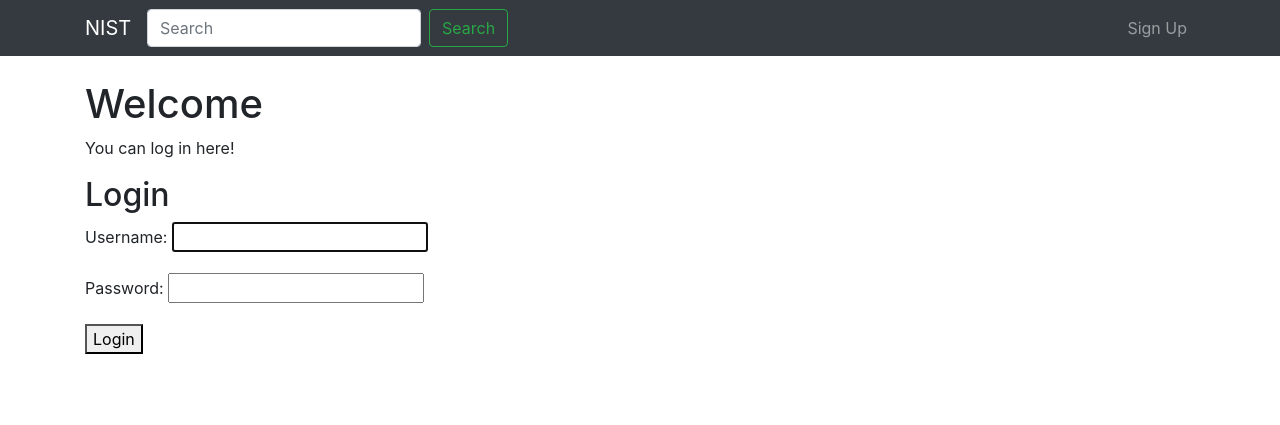
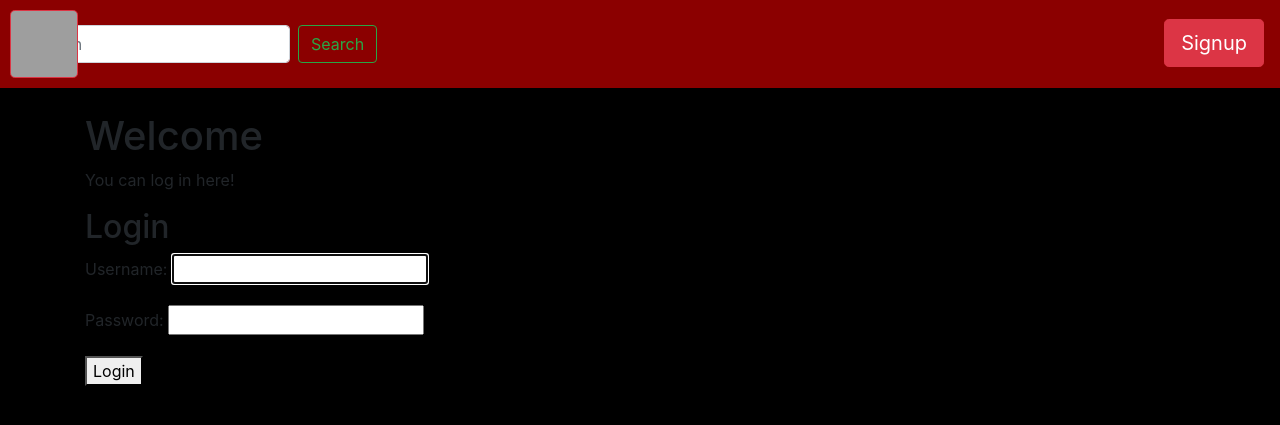
Before and after one commit to NicolaBottura/GamingSocialNetwork_NIST, a Django app: page /profiles/login/ in a window 1280 px wide. Shown: the top 425 px of the page. Run offline with Django 3.2, Linux system fonts and the light colour scheme; parts of the project's set-up code (start-up, migrations or seed data) failed here and were passed over; some libraries are stand-ins or nearby versions; grey boxes are pictures that could not be loaded.

Commit message:
templates base da aggiornare 2

```diff
--- a/home/templates/home/home.html
+++ b/home/templates/home/home.html
@@ -6,7 +6,7 @@
 
 
 {% block body %}
-<div class="container jumbotron jumbotron-liquid jumbo_mod" style="background-color: #770000; max-width: 1500px">
+<div class="container jumbotron jumbotron-liquid jumbo_mod" style="background-color: #770000; max-width: 1300px">
 <div class="row">
     <div class="col-lg-10" style="word-wrap:break-word;">
         <h2>Home</h2>
@@ -21,7 +21,7 @@
 
         <h2>{{ text }}</h2>
         {% for post in posts %}
-            <h1>{{ post.post }}</h1>
+            <h1 style="text-color: #FFFFFF">{{ post.post }}</h1>
             <p>Posted by <a href="{% url 'profiles:view_profile_with_pk' pk=post.user.pk%}">{{ post.user.get_full_name}}</a> on {{ post.created }}</p>
         {% endfor %}
     </div>
--- a/templates/base.html
+++ b/templates/base.html
@@ -1,11 +1,17 @@
-<html lang="en">
+<!DOCTYPE html>
+<html lang="en" xmlns="http://www.w3.org/1999/html">
 
+
+{% block extra_js %}
+
+{% endblock extra_js %}
 <head>
     <meta charset="UTF-8">
     <meta name="viewport" content="width=device-width, initial-scale=1, shrink-to-fit=no">
 
-    <link rel="stylesheet" type="text/css" href= "static/css/home.css"/>
-    <link rel="stylesheet" type="text/css" href= "static/css/modifier.css"/>
+    {% load static %}
+    <link rel="stylesheet" type="text/css" href= "{% static 'css/home.css' %}"/>
+    <link rel="stylesheet" type="text/css" href= "{% static 'css/modifier.css' %}"/>
 
     <link rel="stylesheet" type="text/css" href="https://use.fontawesome.com/releases/v5.5.0/css/all.css" integrity="sha384-B4dIYHKNBt8Bc12p+WXckhzcICo0wtJAoU8YZTY5qE0Id1GSseTk6S+L3BlXeVIU" crossorigin="anonymous">
 
@@ -13,14 +19,18 @@
     integrity="sha384-MCw98/SFnGE8fJT3GXwEOngsV7Zt27NXFoaoApmYm81iuXoPkFOJwJ8ERdknLPMO" crossorigin="anonymous">
 
     {% block head %}
-        <title>NIST</title>
+        <title>Nist</title>
     {% endblock %}
-  <!-- Bootstrap core CSS -->
-  <!--<link href="vendor/bootstrap/css/bootstrap.min.css" rel="stylesheet">-->
 </head>
 
-<body>
-<svg xmlns="http://www.w3.org/2000/svg" style="display:none">
+<body style="background-color: black">
+
+    <nav class="navbar header_mod sticky-top">
+        {% block btn_home %}
+        <a href="/" class="btn btn-danger btn-lg btn_home" role="button"><Span></Span></a>
+        {% endblock %}
+
+        <svg xmlns="http://www.w3.org/2000/svg" style="display:none">
             <symbol xmlns="http://www.w3.org/2000/svg" id="sbx-icon-search-6" viewBox="0 0 40 40">
                 <path d="M28.295 32.517c-2.93 2.086-6.51 3.312-10.38 3.312C8.02 35.83 0 27.81 0 17.914 0 8.02 8.02 0 17.915 0 27.81 0 35.83 8.02 35.83 17.915c0 3.87-1.227 7.45-3.313 10.38l6.61 6.61c1.166 1.165 1.163 3.057 0 4.22-1.167 1.167-3.057 1.167-4.226-.002l-6.605-6.606zm-10.38.326c8.245 0 14.928-6.683 14.928-14.928 0-8.245-6.683-14.93-14.928-14.93-8.245 0-14.93 6.685-14.93 14.93 0 8.245 6.685 14.928 14.93 14.928zm0-26.573c-6.43 0-11.645 5.214-11.645 11.645 0 .494.4.895.896.895.495 0 .896-.4.896-.895 0-5.442 4.41-9.853 9.853-9.853.494 0 .895-.4.895-.896 0-.495-.4-.896-.895-.896z" fill-rule="evenodd" />
             </symbol>
@@ -29,15 +39,6 @@
             </symbol>
         </svg>
 
-  <!-- Navigation -->
-  <nav class="navbar navbar-expand-lg navbar-dark bg-dark static-top">
-    <div class="container">
-
-    <a href="/" class="navbar-brand">NIST</a>
-
-      <button class="navbar-toggler" type="button" data-toggle="collapse" data-target="#navbarResponsive" aria-controls="navbarResponsive" aria-expanded="false" aria-label="Toggle navigation">
-        <span class="navbar-toggler-icon"></span>
-      </button>
         <form class="form-inline my-2 my-lg-0">
             <input class="form-control mr-sm-2"
                    type="search" placeholder="Search"
@@ -45,33 +46,26 @@
                    name="search">
             <button class="btn btn-outline-success my-2 my-sm-0" type="submit">Search</button>
         </form>
-      <div class="collapse navbar-collapse" id="navbarResponsive">
-        <ul class="navbar-nav ml-auto">
-          <li class="nav-item active">
-              {% if user.is_authenticated %}
-                  <a href="/profiles/profile"
-                     class="btn btn-outline-success my-2 my-sm-0">Profile</a>
 
-                  <a href="/profiles/profile/edit"
-                        class="btn btn-outline-success my-2 my-sm-0">Edit</a>
-
-                <a href="/profiles/logout"
-                        class="btn btn-outline-success my-2 my-sm-0">Logout</a>
-              {% else %}
-                <li class="nav-item">
-                    <a class="nav-link" href="/profiles/signup">Sign Up</a>
-                </li>
-              {% endif %}
-        </li>
-        </ul>
-      </div>
-    </div>
-  </nav>
+        <div>
+            {% if user.is_authenticated %}
+                <a href="/profiles/profile" class="btn btn-danger btn-lg btn_profile" role="button">
+                        <span class="fas fa-child"></span>
+                </a>
+                <a href="/profiles/logout" class="btn btn-danger btn-lg btn_signup" role="button">Logout</a>
+                <a href="/profiles/profile/edit" class="btn btn-danger btn-lg btn_login" role="button">
+                        <span class="fas fa-american-sign-language-interpreting"></span>
+                </a>
+            {% else %}
+                <a href="/profiles/signup" class="btn btn-danger btn-lg btn_signup" role="button">Signup</a>
+            {% endif %}
+        </div>
+    </nav>
 
     {% block body %}
 
     {% endblock %}
-
 </body>
 
+
 </html>
```
Also changed, not shown: db.sqlite3.
